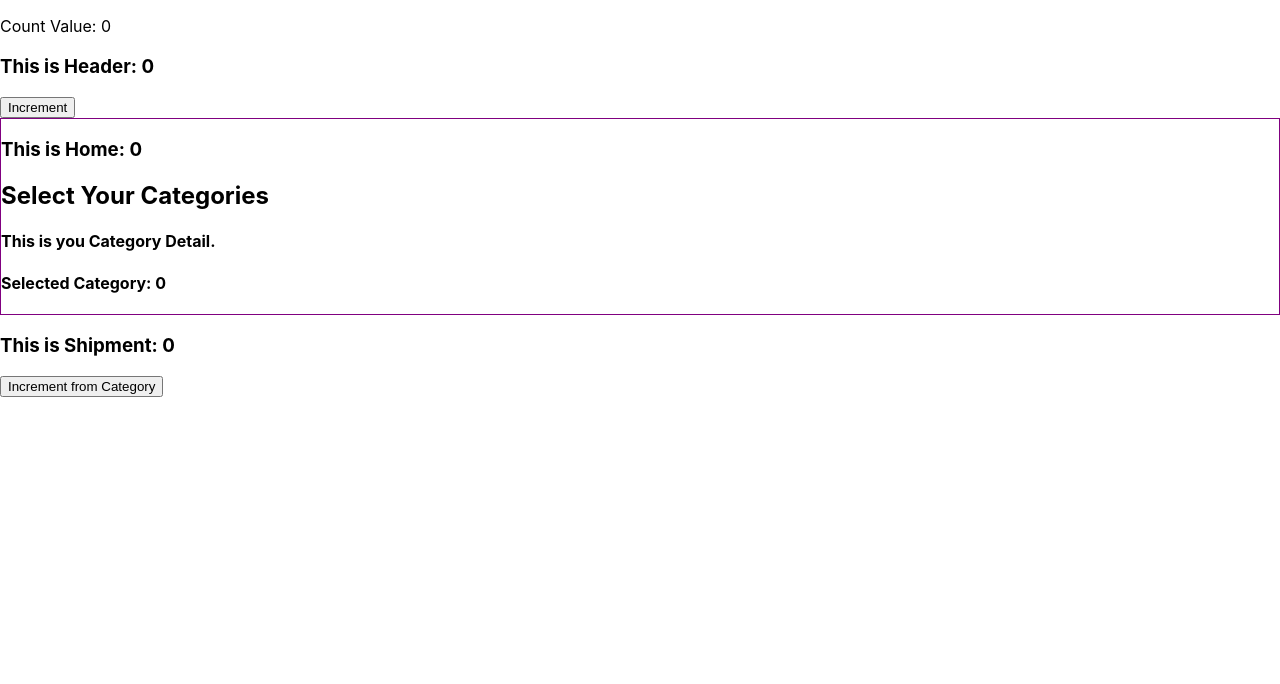
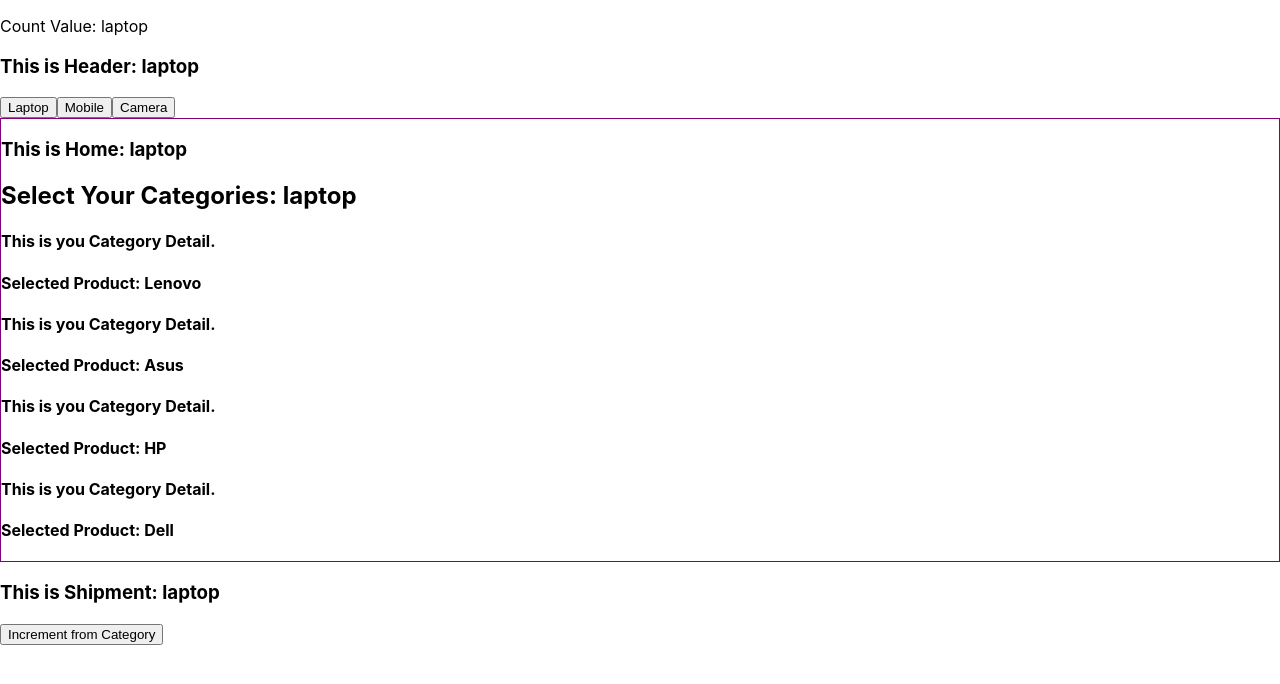
Before and after one commit to OahidZihad/state-management-react, a React (Create React App) app: page / in a window 1280 px wide. Shown: the top 684 px of the page. Built offline with nearby package versions, Linux system fonts and the light colour scheme.

Commit message:
filter data based on dynamic context change

```diff
--- a/src/App.js
+++ b/src/App.js
@@ -7,7 +7,7 @@ import Shipment from "./Components/Shipment/Shipment";
 export const CategoryContext = createContext();
 
 function App() {
-  const [category, setCategory] = useState(0);
+  const [category, setCategory] = useState("laptop");
   return (
     <CategoryContext.Provider value={[category, setCategory]}>
       <p>Count Value: {category}</p>
--- a/src/Components/Categories/Categories.js
+++ b/src/Components/Categories/Categories.js
@@ -1,11 +1,38 @@
-import React from "react";
+import React, { useContext, useEffect, useState } from "react";
+import { CategoryContext } from "../../App";
 import CategoryDetail from "../CategoryDetail/CategoryDetail";
 
+const allProducts = [
+  { name: "Lenovo", category: "laptop" },
+  { name: "Asus", category: "laptop" },
+  { name: "HP", category: "laptop" },
+  { name: "Dell", category: "laptop" },
+  { name: "Samsung", category: "mobile" },
+  { name: "Nokia", category: "mobile" },
+  { name: "Apple", category: "mobile" },
+  { name: "Pixel", category: "mobile" },
+  { name: "Canon", category: "camera" },
+  { name: "Nikkon", category: "camera" },
+  { name: "Sony", category: "camera" },
+  { name: "Walton", category: "camera" },
+];
+
 const Categories = () => {
+  const [category] = useContext(CategoryContext);
+  const [products, setProducts] = useState([]);
+  useEffect(() => {
+    console.log({ category });
+    const matchedProducts = allProducts.filter(
+      (pd) => pd.category.toLowerCase() === category.toLowerCase()
+    );
+    setProducts(matchedProducts);
+  }, [category]);
   return (
     <div>
-      <h2>Select Your Categories</h2>
-      <CategoryDetail></CategoryDetail>
+      <h2>Select Your Categories: {category}</h2>
+      {products.map((pd) => (
+        <CategoryDetail product={pd}></CategoryDetail>
+      ))}
     </div>
   );
 };
--- a/src/Components/CategoryDetail/CategoryDetail.js
+++ b/src/Components/CategoryDetail/CategoryDetail.js
@@ -1,12 +1,12 @@
 import React, { useContext } from "react";
 import { CategoryContext } from "../../App";
 
-const CategoryDetail = () => {
-  const category = useContext(CategoryContext);
+const CategoryDetail = (props) => {
+  const { name } = props.product;
   return (
     <div>
       <h4>This is you Category Detail.</h4>
-      <h4>Selected Category: {category}</h4>
+      <h4>Selected Product: {name}</h4>
     </div>
   );
 };
--- a/src/Components/Header/Header.js
+++ b/src/Components/Header/Header.js
@@ -6,7 +6,9 @@ const Header = (props) => {
   return (
     <div>
       <h3>This is Header: {category} </h3>
-      <button onClick={() => setCategory(category + 1)}>Increment</button>
+      <button onClick={() => setCategory("Laptop")}>Laptop</button>
+      <button onClick={() => setCategory("Mobile")}>Mobile</button>
+      <button onClick={() => setCategory("Camera")}>Camera</button>
     </div>
   );
 };
```
